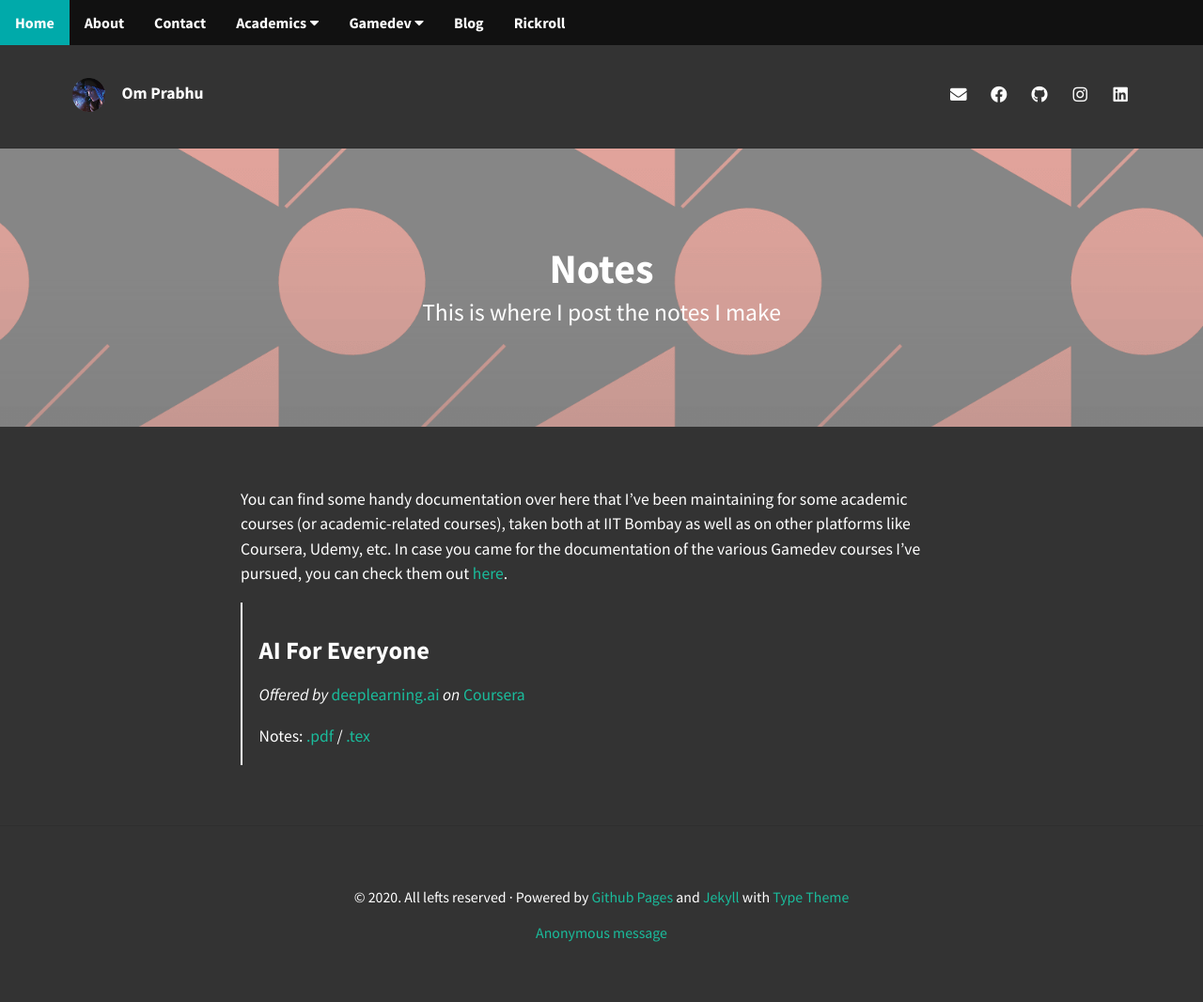
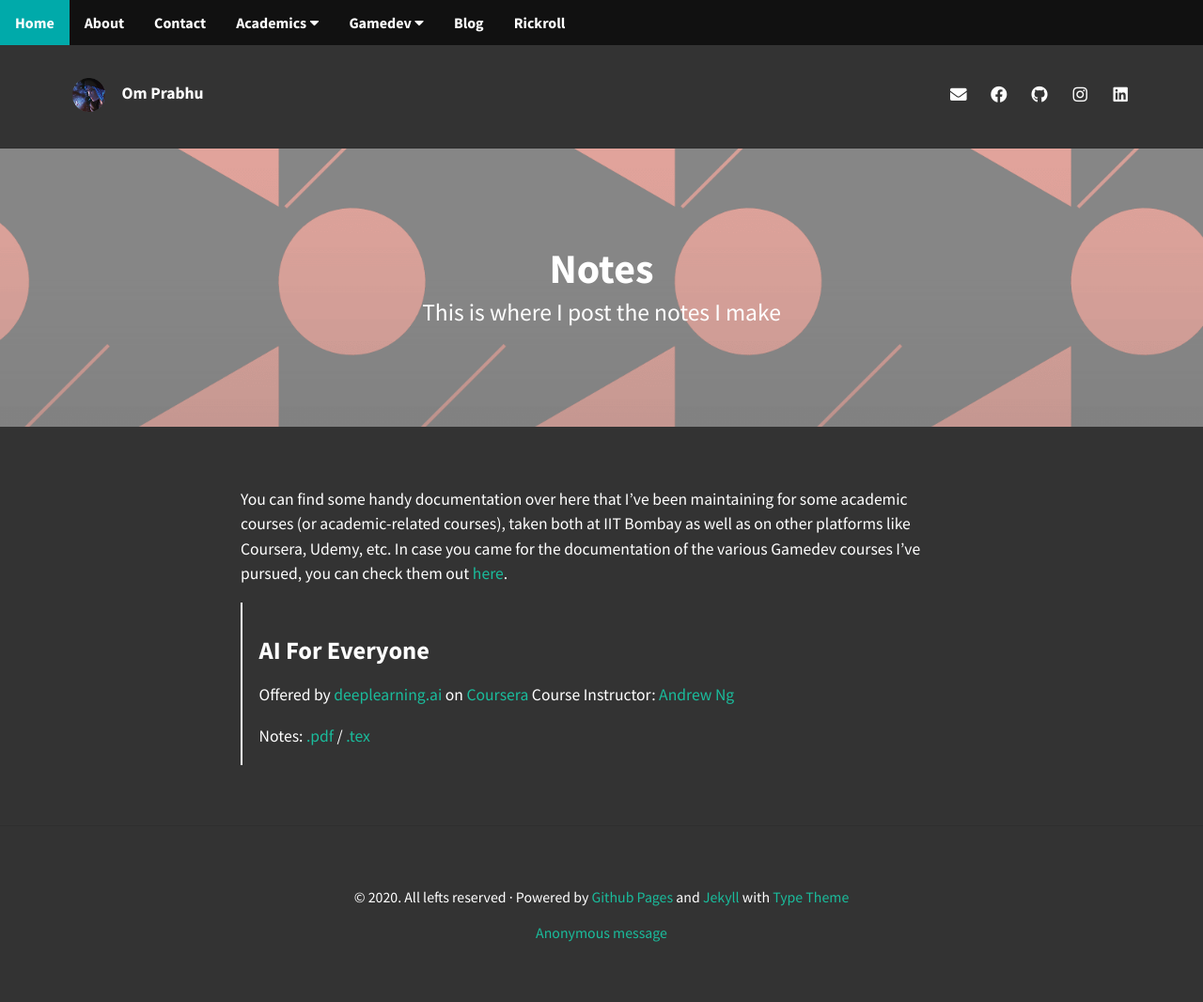
Before and after one commit to omprabhu31/omprabhu31.github.io, a Jekyll site: the page built from academics/notes.md, in a window 1280 px wide. Shown: the whole page at 94% size. Built offline with Jekyll 4.4.1, drawn with Linux system fonts in a browser that asks for light colours; nearby versions of some CDN libraries.

Commit message:
fixed little oopsie

```diff
--- a/academics/notes.md
+++ b/academics/notes.md
@@ -10,6 +10,7 @@ hide: true
 You can find some handy documentation over here that I've been maintaining for some academic courses (or academic-related courses), taken both at IIT Bombay as well as on other platforms like Coursera, Udemy, etc. In case you came for the documentation of the various Gamedev courses I've pursued, you can check them out [here](/gamedev/courses/).
 
 > <h3>AI For Everyone</h3>
-> <i>Offered by</i> [deeplearning.ai](https://www.deeplearning.ai/) <i>on</i> [Coursera](www.coursera.org)
+> Offered by [deeplearning.ai](https://www.deeplearning.ai/) on [Coursera](https://www.coursera.org/)
+> Course Instructor: [Andrew Ng](https://www.coursera.org/instructor/andrewng)
 >
 > Notes: [.pdf](/academics/docs/ai_for_everyone/AI for Everyone.pdf) / [.tex](https://github.com/omprabhu31/omprabhu31.github.io/blob/master/academics/docs/ai_for_everyone/AI%20for%20Everyone.tex)
```
Also changed, not shown: 1 other file.
